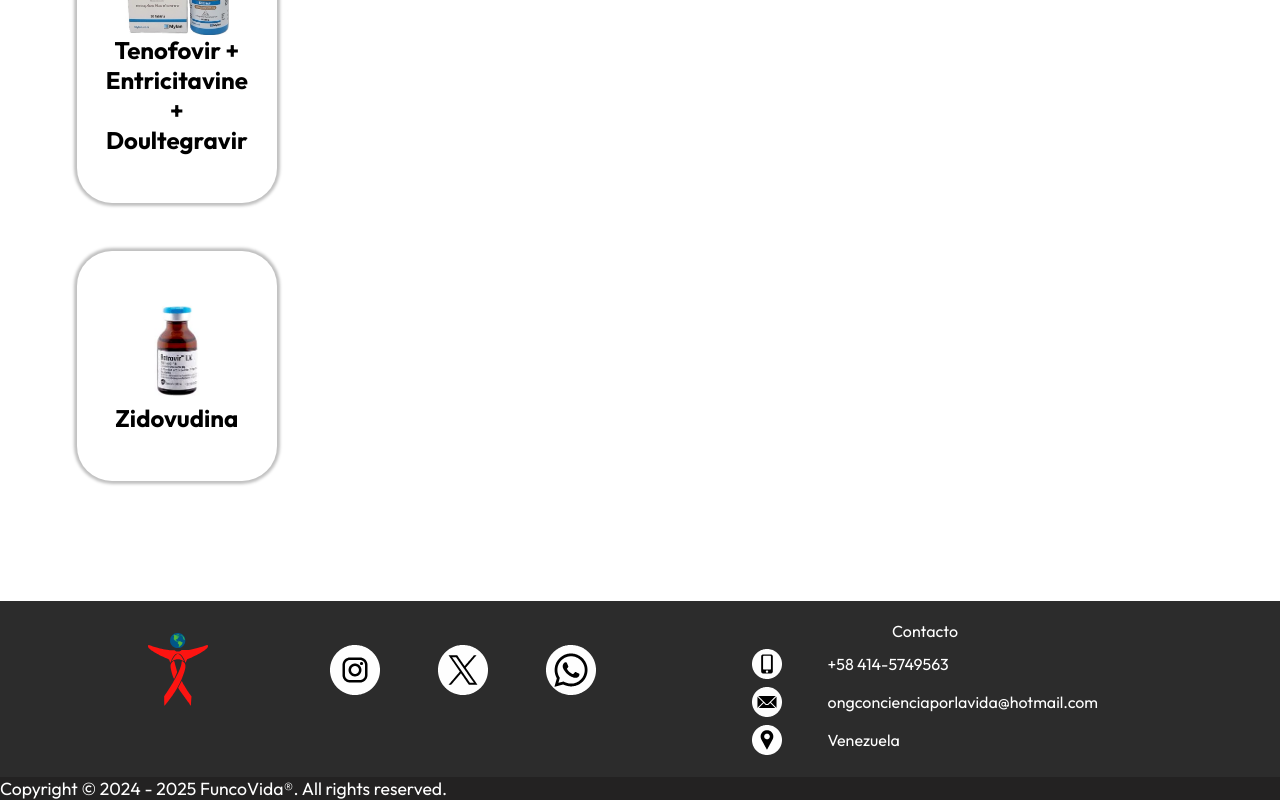
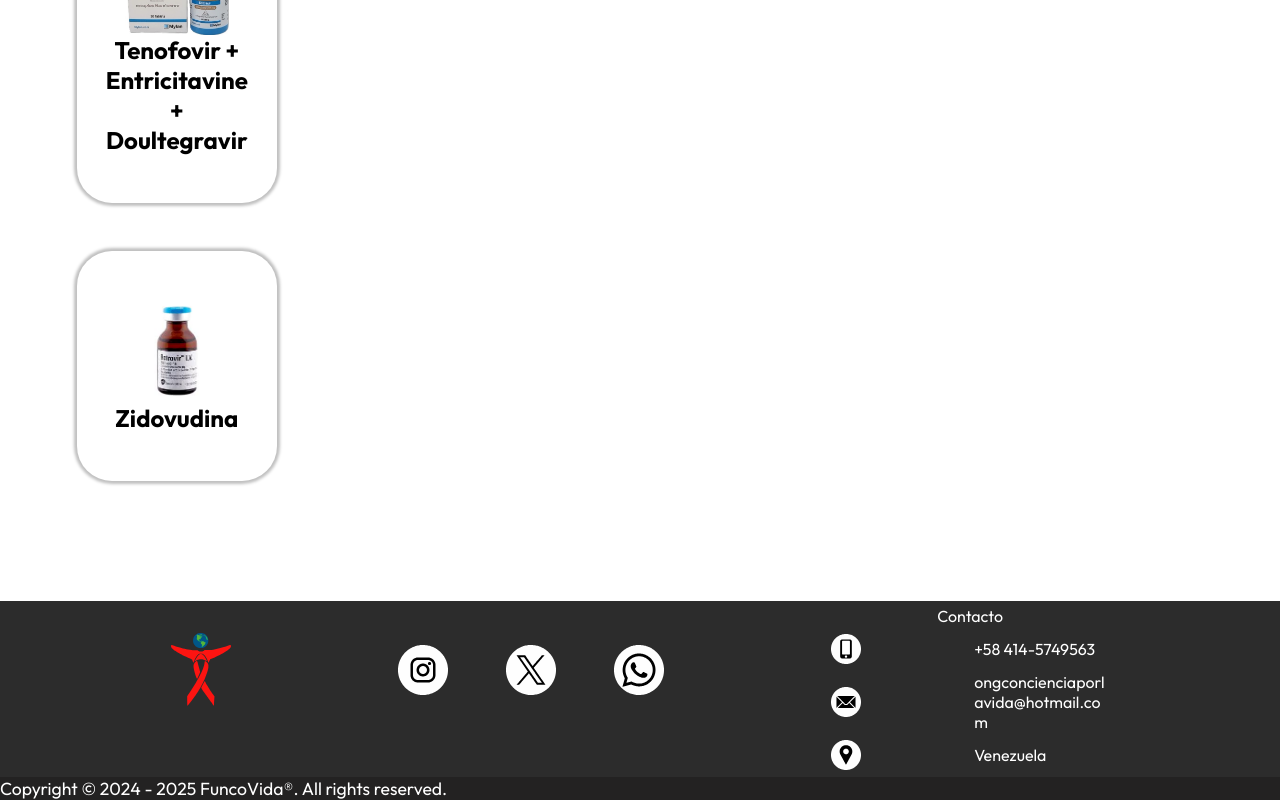
Before and after one commit to MarioAzuaje/Funcovida, a React (Vite) app in the folder PagWebFundacion/: page /Farmacia in a window 1280 px wide. Shown: the part 2695-3495 px from the top of the page. Built offline with nearby package versions, Linux system fonts and the light colour scheme.

Commit message:
Update _base.scss

```diff
--- a/PagWebFundacion/src/scss/base/_base.scss
+++ b/PagWebFundacion/src/scss/base/_base.scss
@@ -757,7 +757,7 @@ section{
             align-items: center;
             gap: 0.5rem;
             margin-top: 3%;
-            word-wrap: break-all;
+            word-break: break-all;
             hyphens: auto;
 
             p:first-child {
```
